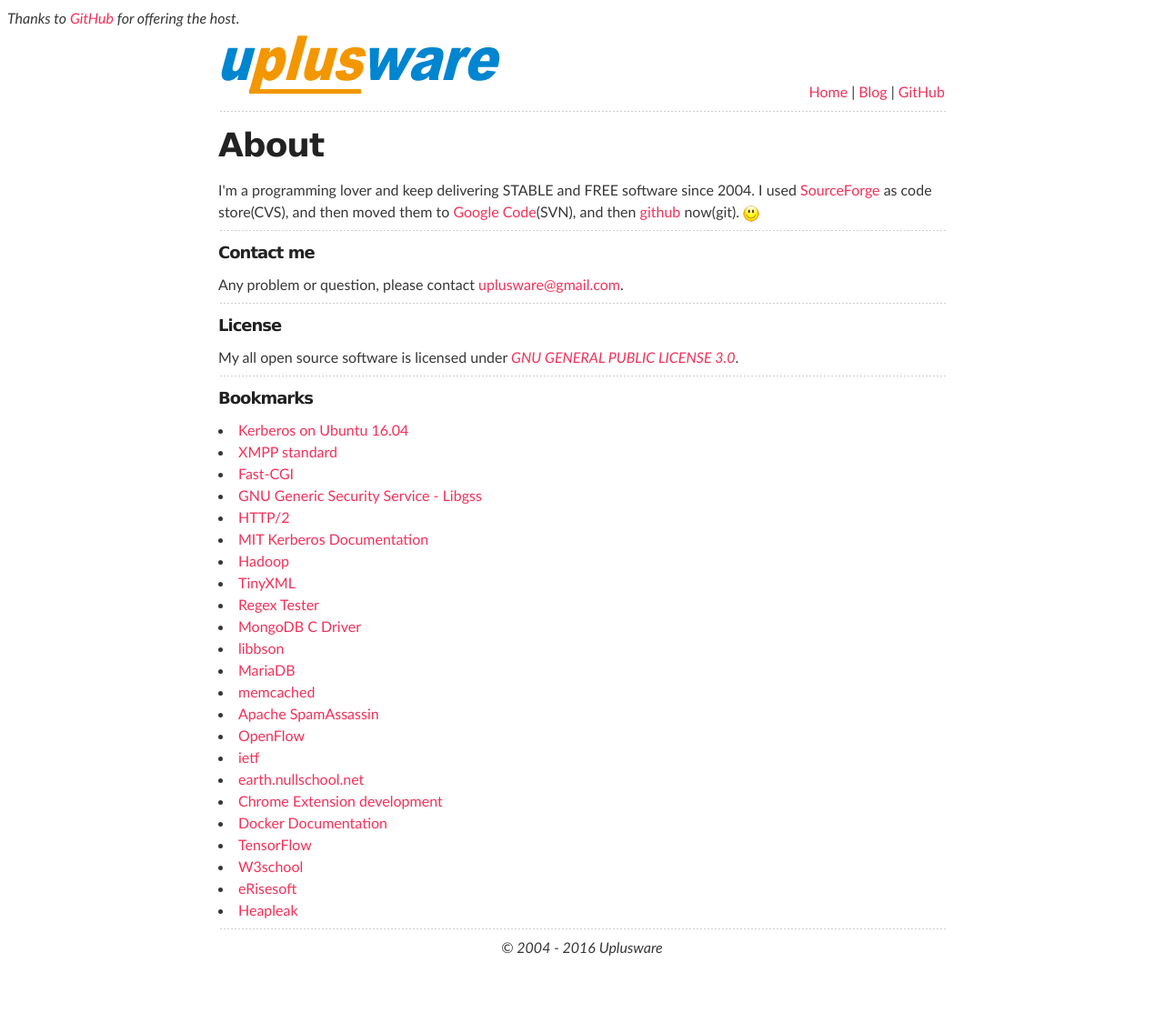
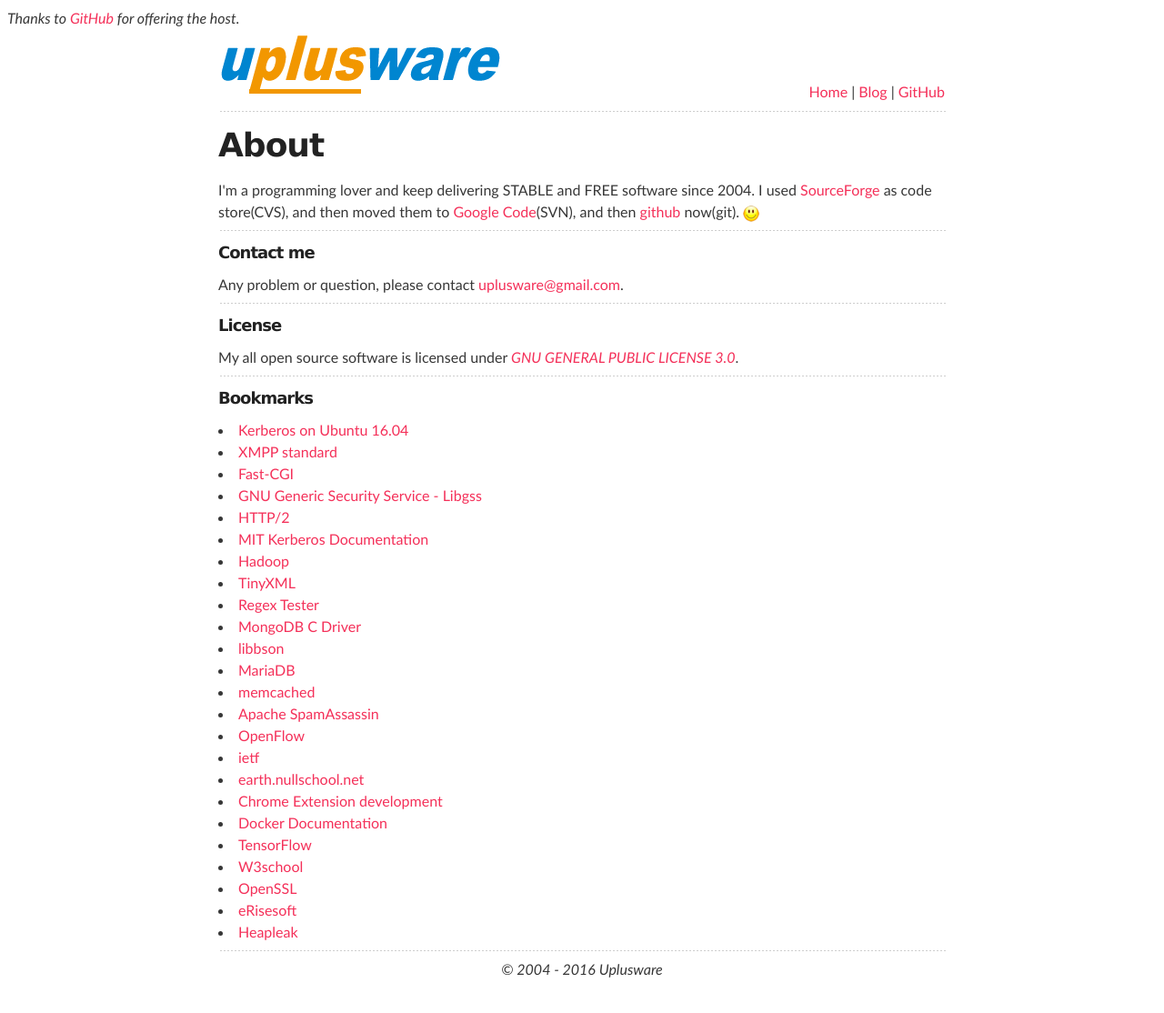
Before and after one commit to uplusware/uplusware.github.io, a Jekyll site: the page about.html, which Jekyll copies as it is, in a window 1280 px wide. Shown: the whole page at 91% size. Built offline with Jekyll 4.4.1, drawn with Linux system fonts in a browser that asks for light colours; before the commit the page ends 1090 px from its top, so only the background shows below that.

Commit message:
Update about.html

```diff
--- a/about.html
+++ b/about.html
@@ -54,6 +54,7 @@
 		<li><a href="https://docs.docker.com/" target="_blank">Docker Documentation</a></li>
 		<li><a href="https://www.tensorflow.org/" target="_blank">TensorFlow</a></li>
 		<li><a href="http://www.w3school.com.cn/" target="_blank">W3school</a></li>
+		<li><a href="https://www.openssl.org/" target="_blank">OpenSSL</a></li>
 		<li><a href="http://erisesoft.com/" target="_blank">eRisesoft</a></li>
 		<li><a href="http://heapleak.org/" target="_blank">Heapleak</a></li>
 		<hr>
```
